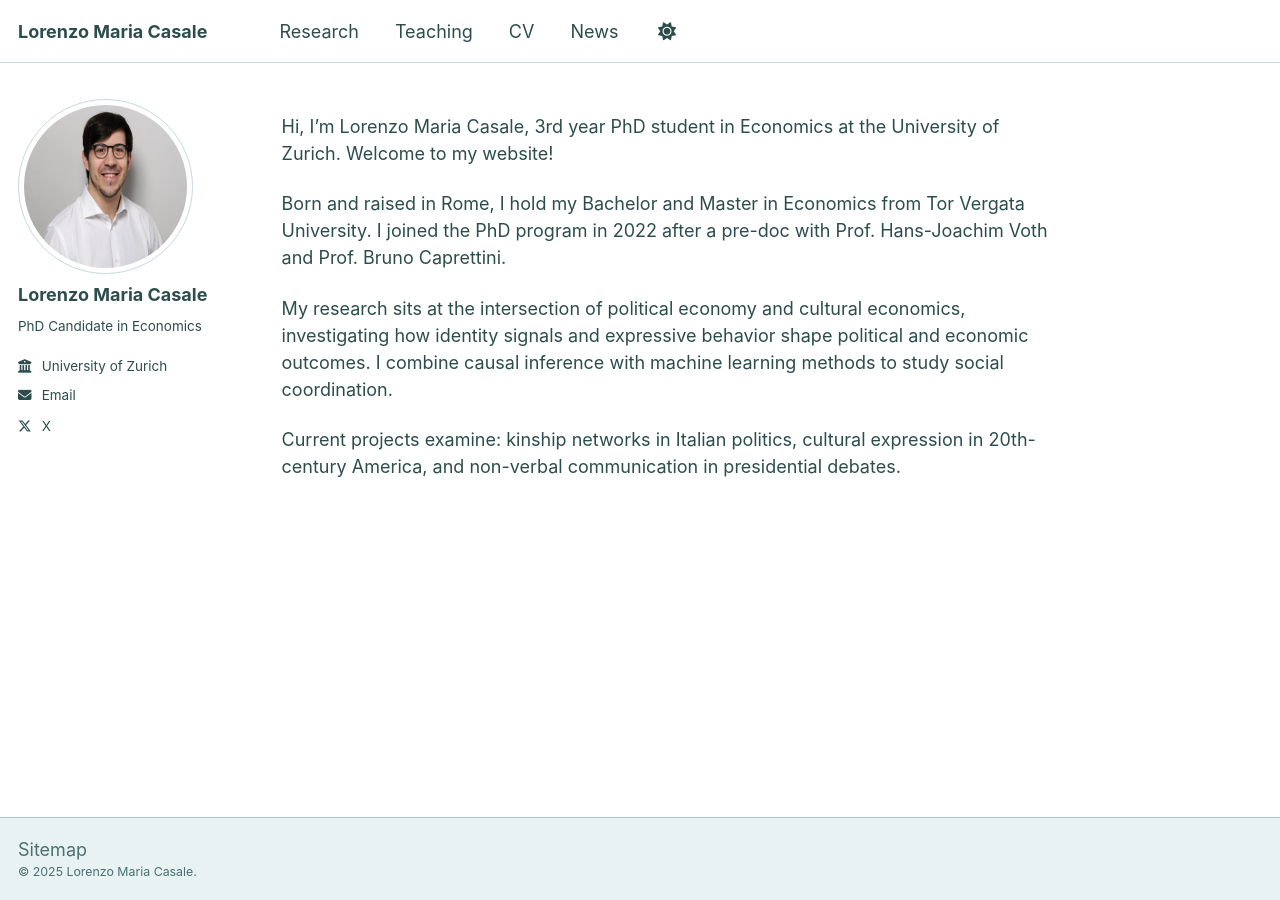
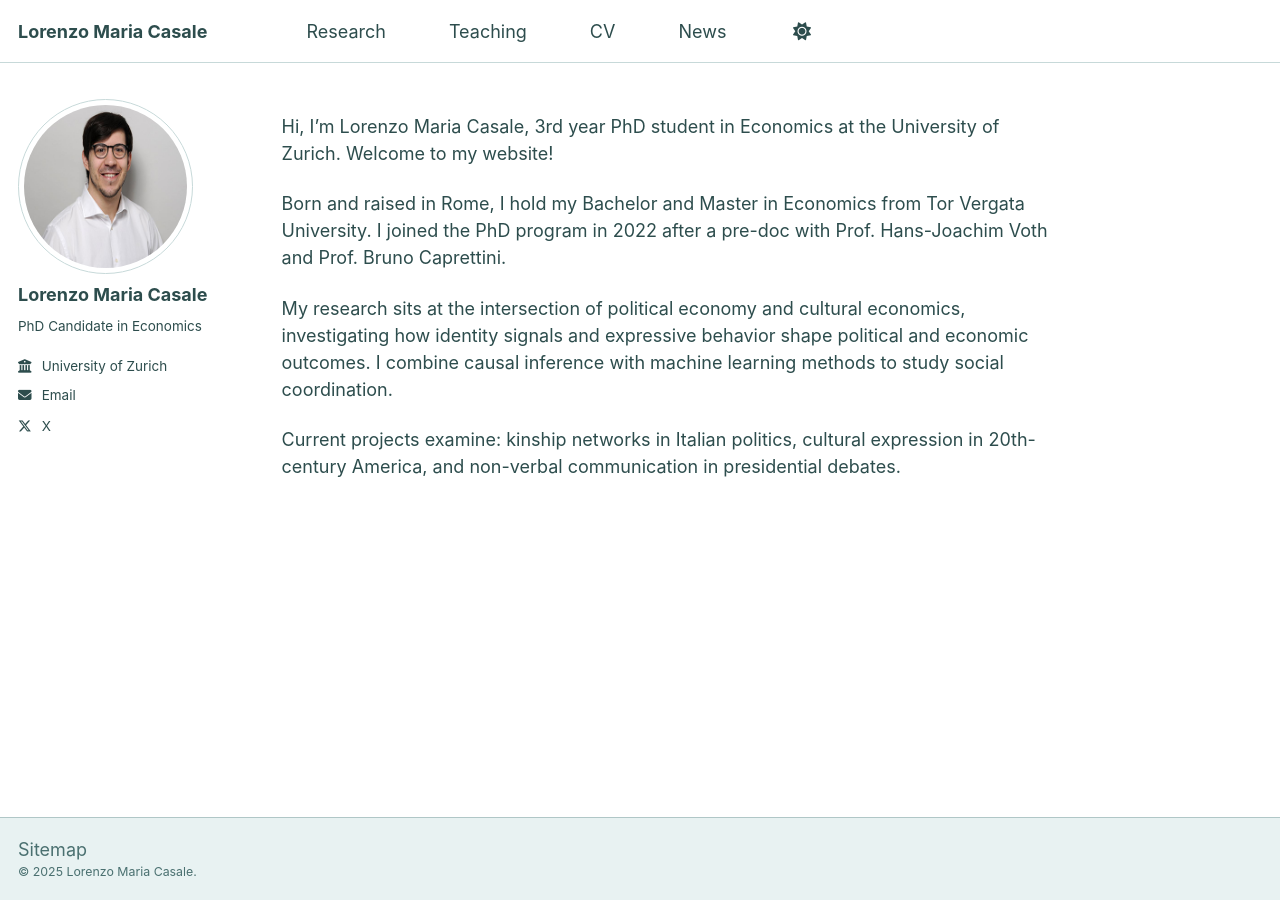
Before and after one commit to lorenzomariacasale/lorenzomariacasale.github.io, a Jekyll site: the page built from _pages/about.md, in a window 1280 px wide. Built offline with Jekyll 4.4.1, drawn with Linux system fonts in a browser that asks for light colours.

Commit message:
First Trial moving Research

```diff
--- a/assets/css/main.scss
+++ b/assets/css/main.scss
@@ -41,3 +41,29 @@
     "vendor/font-awesome/brands",
     "vendor/magnific-popup/magnific-popup"
 ;
+
+// Fix navigation alignment
+.greedy-nav {
+  display: flex !important;
+  justify-content: space-between !important;
+  align-items: center !important;
+}
+
+.greedy-nav .visible-links {
+  display: flex !important;
+  align-items: center !important;
+}
+
+.greedy-nav .dark-toggle {
+  margin-left: auto !important;
+  order: 999 !important;
+}
+
+// Align Research link with homepage text
+.greedy-nav .visible-links li {
+  margin-right: 1.5rem;
+}
+
+.greedy-nav .visible-links li:last-child {
+  margin-right: 0;
+}
```
